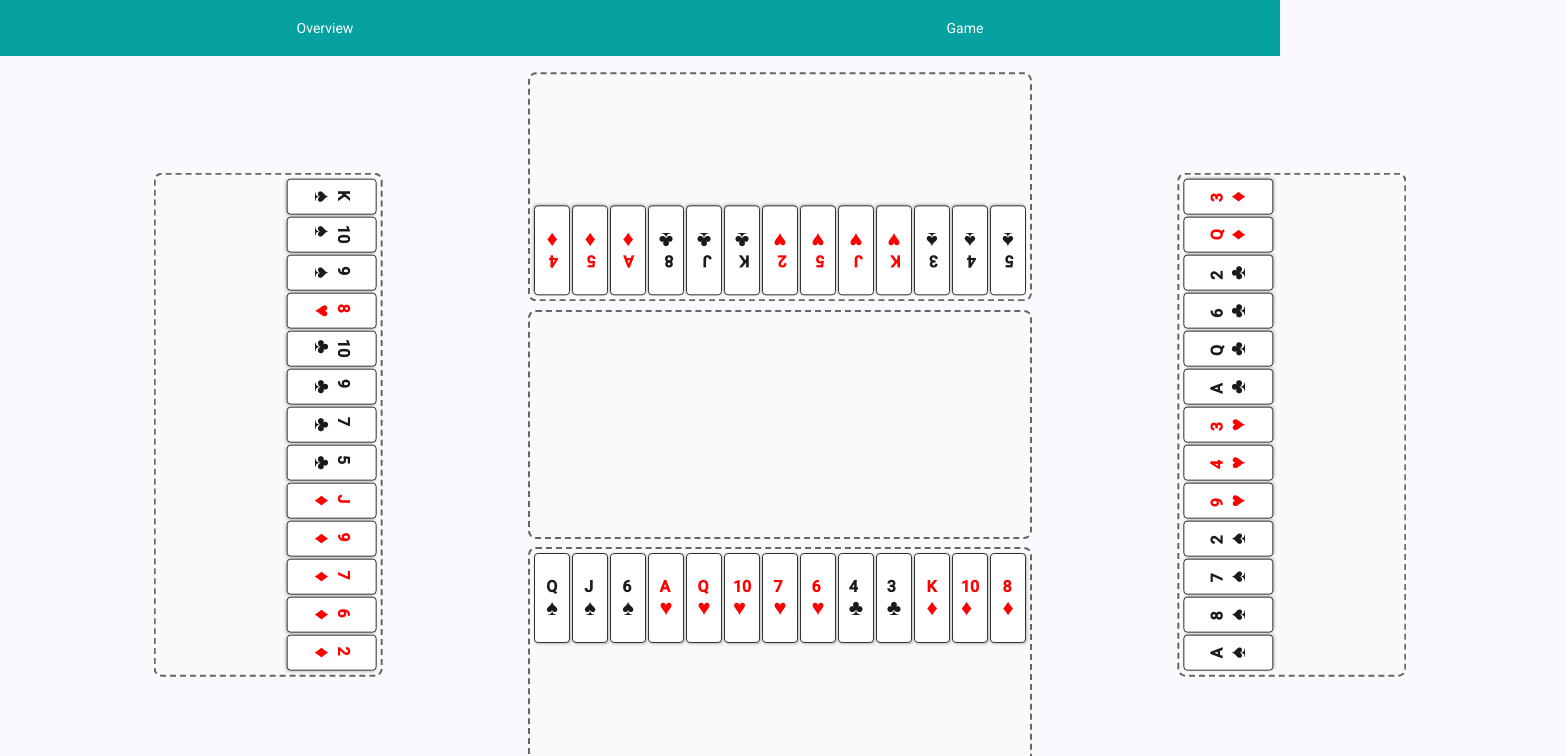
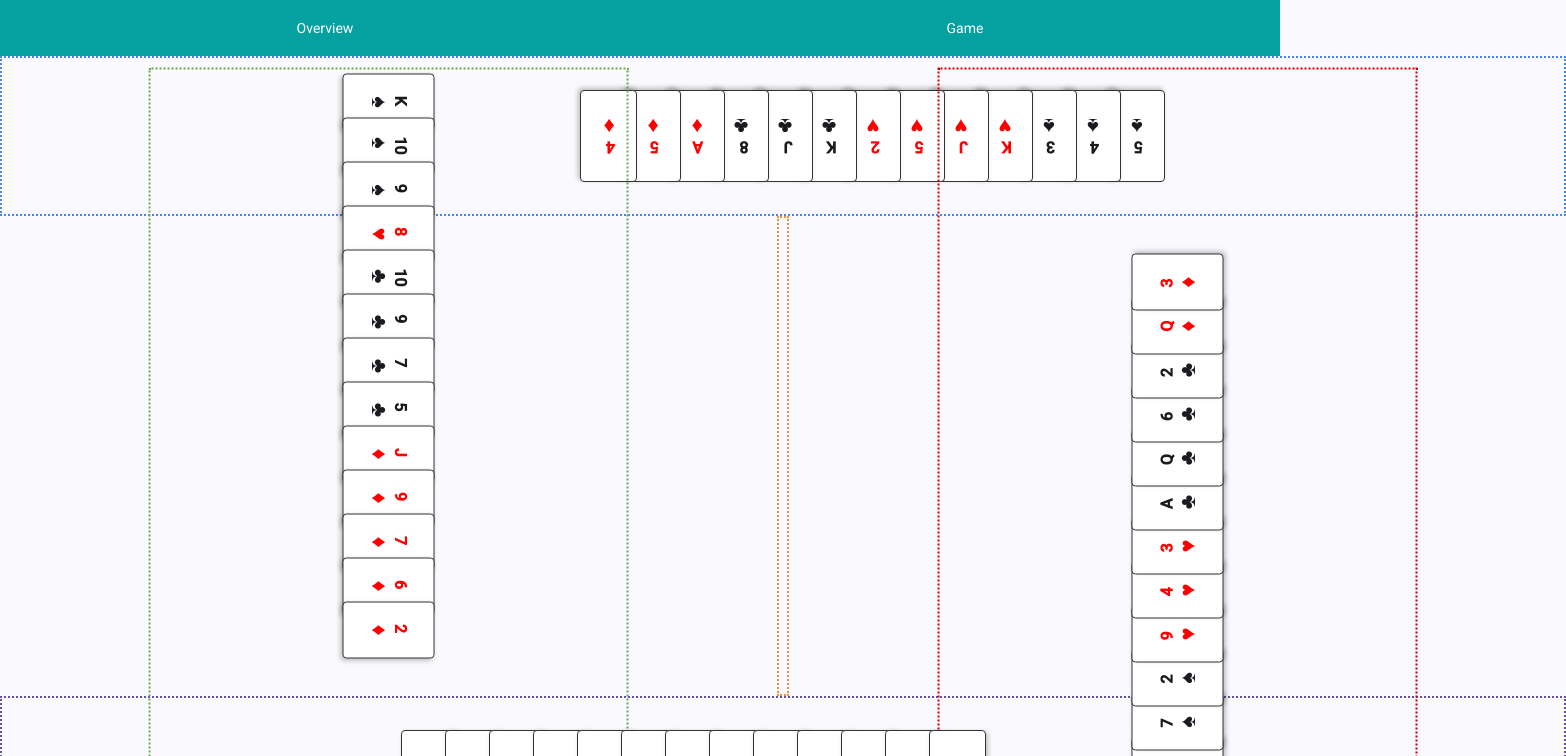
Before and after one commit to yohagos/ng-card-game, an Angular app: page / in a window 1280 px wide. Shown: the top 756 px of the page, 1566 px wide, since content can reach past the window. Built offline with nearby package versions, Linux system fonts and the light colour scheme.

Commit message:
adjusting the design and display of the cards / per person

```diff
--- a/src/app/shared/card/card.html
+++ b/src/app/shared/card/card.html
@@ -1,15 +1,18 @@
-<div class="board">
+<div class="container">
   <div
-    class="zone to-center"
+    class="top"
     cdkDropList
     id="userA"
-    [cdkDropListData]="userC"
+    [cdkDropListData]="user_a()"
     [cdkDropListConnectedTo]="['center']"
     (cdkDropListDropped)="dropCard($event)"
   >
     <div class="card-row">
-      @for (card of userA; track $index) {
-      <div class="card {{ card.suit }}" cdkDrag>
+      @for (card of user_a(); track $index ) {
+      <div class="card card-bg {{ card.suit }}"
+[style.z-index]="$index"
+        [style.transform]="'translateX(' + ($index * -15) + 'px)'"
+      cdkDrag>
         <div class="corner top-left">
           <div class="value">{{ card.value }}</div>
           <div class="suit">{{ card.suit }}</div>
@@ -19,16 +22,19 @@
     </div>
   </div>
   <div
-    class="zone left-center"
+    class="left"
     cdkDropList
     id="userB"
-    [cdkDropListData]="userB"
+    [cdkDropListData]="user_b()"
     [cdkDropListConnectedTo]="['center']"
     (cdkDropListDropped)="dropCard($event)"
   >
     <div class="card-row">
-      @for (card of userB; track $index) {
-      <div class="card {{ card.suit }}" cdkDrag>
+      @for (card of user_b(); track $index) {
+      <div class="card card-bg {{ card.suit }}"
+[style.z-index]="$index"
+        [style.transform]="'translateX(' + ($index * -15) + 'px)'"
+      cdkDrag>
         <div class="corner top-left">
           <div class="value">{{ card.value }}</div>
           <div class="suit">{{ card.suit }}</div>
@@ -38,11 +44,11 @@
     </div>
   </div>
   <div
-    class="zone center"
+    class="center"
     cdkDropList
     id="center"
     [cdkDropListData]="centerCards"
-    [cdkDropListConnectedTo]="['userA','userB','userC','userD']"
+    [cdkDropListConnectedTo]="['userA', 'userB', 'userC', 'userD']"
     (cdkDropListDropped)="dropCard($event)"
   >
     <div class="card-row">
@@ -57,16 +63,20 @@
     </div>
   </div>
   <div
-    class="zone right-center"
+    class="right"
     cdkDropList
     id="userC"
-    [cdkDropListData]="userC"
+    [cdkDropListData]="user_c()"
     [cdkDropListConnectedTo]="['center']"
     (cdkDropListDropped)="dropCard($event)"
   >
     <div class="card-row">
-      @for (card of userC; track $index) {
-      <div class="card {{ card.suit }}" cdkDrag>
+      @for (card of user_c(); track $index) {
+      <div
+        class="card card-bg {{ card.suit }}"
+        [style.z-index]="$index"
+        [style.transform]="'translateX(' + ($index * -15) + 'px)'"
+        cdkDrag>
         <div class="corner top-left">
           <div class="value">{{ card.value }}</div>
           <div class="suit">{{ card.suit }}</div>
@@ -76,16 +86,19 @@
     </div>
   </div>
   <div
-    class="zone bottom-center"
+    class="bottom"
     cdkDropList
     id="userD"
-    [cdkDropListData]="userD"
+    [cdkDropListData]="user_d()"
     [cdkDropListConnectedTo]="['center']"
     (cdkDropListDropped)="dropCard($event)"
   >
     <div class="card-row">
-      @for (card of userD; track $index) {
-      <div class="card {{ card.suit }}" cdkDrag>
+      @for (card of user_d(); track $index) {
+      <div class="card {{ card.suit }}"
+[style.z-index]="$index"
+        [style.transform]="'translateX(' + ($index * -15) + 'px)'"
+      cdkDrag>
         <div class="corner top-left">
           <div class="value">{{ card.value }}</div>
           <div class="suit">{{ card.suit }}</div>
--- a/src/app/shared/card/card.scss
+++ b/src/app/shared/card/card.scss
@@ -1,33 +1,26 @@
-.board{
-  display:grid;
+ /* .board {
+  display: grid;
   grid-template-areas:
     ". top ."
-    "left mid right"
-    ". bot .";
-  grid-template-columns:1fr 1fr 1fr;
-  grid-template-rows:1fr 1fr 1fr;
-  height:92vh;
-  gap:0.5rem;
-  padding:1rem;
-  box-sizing:border-box;
+    "left center right"
+    ". bottom .";
+  grid-template-rows: auto 1fr auto;
+  grid-template-columns: auto 1fr auto;
+  height: 90vh;
+  gap: 0;
+  margin: 0;
+  padding: 0;
 }
-.zone{
-  border:2px dashed #666;
-  border-radius:8px;
-  background:#fafafa;
-  max-width: 500px;
-}
+
 .to-center     {grid-area:top;}
 .left-center   {grid-area:left;}
-.center        {grid-area:mid;}
+.center        {grid-area:center;}
 .right-center  {grid-area:right;}
-.bottom-center {grid-area:bot;}
+.bottom-center {grid-area:bottom;}
 
-.to-center,
-.bottom-center{
-  flex-direction:row;
-  align-items:center;
-  justify-content:center;
+.zone {
+  border: 1px solid #ccc;
+  padding: 0;
 }
 
 .left-center,
@@ -39,26 +32,116 @@
 
 .to-center {
   transform: rotate(180deg);
+  height: 10em;
 }
 
 .left-center {
   transform: rotate(90deg);
+  margin-top: 20em;
+  height: fit-content;
 }
 
 .right-center {
   transform: rotate(270deg);
-}
+  height: auto;
+} */
+
+.container {
+            display: grid;
+            grid-template-areas:
+                "top top top"
+                "left center right"
+                "bottom bottom bottom";
+            grid-template-columns: 1fr 1fr 1fr;
+            grid-template-rows: 1fr 3fr 1fr;
+            height: 100vh;
+            gap: 0;
+        }
+
+        .top {
+            grid-area: top;
+            _background-color: #4a86e8;
+            display: flex;
+            align-items: center;
+            justify-content: center;
+            _color: white;
+            font-weight: bold;
+            border: 2px dotted #4a86e8;
+
+            transform: rotate(180deg);
+        }
+
+        .left {
+            grid-area: left;
+            _background-color: #6aa84f;
+            display: flex;
+            align-items: center;
+            justify-content: center;
+            _color: white;
+            _font-weight: bold;
+            border: 2px dotted #6aa84f;
+
+            transform: rotate(90deg);
+        }
+
+        .center {
+            grid-area: center;
+            _background-color: #e69138;
+            display: flex;
+            align-items: center;
+            justify-content: center;
+            _color: white;
+            _font-weight: bold;
+            border: 2px dotted #e69138;
+        }
+
+        .right {
+            grid-area: right;
+            _background-color: #cc0000;
+            display: flex;
+            align-items: center;
+            justify-content: center;
+            _color: white;
+            font-weight: bold;
+            border: 2px dotted #cc0000;
+
+            transform: rotate(270deg);
+        }
+
+        .bottom {
+            grid-area: bottom;
+            _background-color: #674ea7;
+            display: flex;
+            align-items: center;
+            justify-content: center;
+            _color: white;
+            font-weight: bold;
+            border: 2px dotted #674ea7;
+        }
+
+        @media (max-width: 768px) {
+            .container {
+                grid-template-areas:
+                    "top"
+                    "left"
+                    "center"
+                    "right"
+                    "bottom";
+                grid-template-columns: 1fr;
+                grid-template-rows: 1fr 1fr 2fr 1fr 1fr;
+            }
+        }
 
 .card-row {
   display:flex;
+  margin: auto;
   gap:2px;
   padding:4px;
 }
 
 .card{
   width:55px;
-  height:88px;
-  background:#fff;
+  height:90px;
   border:1px solid #333;
   border-radius:4px;
   display:flex;
@@ -68,7 +151,8 @@
   font-weight:bold;
   font-size:16px;
   cursor:pointer;
-  box-shadow:1px 1px 3px rgba(0,0,0,.25);
+  box-shadow:2px 2px 5px rgba(0,0,0,.25);
+  background: white;
 }
 
 .suit{
@@ -77,3 +161,7 @@
 }
 
 .♥, .♦{ color:red; }
+
+.card-bg {
+  //background: radial-gradient(circle,rgba(42, 123, 155, 1) 0%, rgba(87, 199, 133, 1) 35%, rgba(237, 221, 83, 1) 100%);
+}
--- a/src/app/shared/card/card.ts
+++ b/src/app/shared/card/card.ts
@@ -33,6 +33,11 @@ export class Card implements OnInit, OnDestroy {
   userB: any[] = []
   userC: any[] = []
   userD: any[] = []
+
+  user_a = signal(<any>[])
+  user_b = signal(<any>[])
+  user_c = signal(<any>[])
+  user_d = signal(<any>[])
 
   centerCards: any[] = []
 
@@ -70,20 +75,26 @@ export class Card implements OnInit, OnDestroy {
 
   getRandomCards() {
     const shuffled = [...this.cards].sort(() => 0.5 - Math.random())
-    this.userA = this.sortCards(shuffled.splice(0, 13))
+    /* this.userA = this.sortCards(shuffled.splice(0, 13))
     this.userB = this.sortCards(shuffled.splice(0, 13))
     this.userC = this.sortCards(shuffled.splice(0, 13))
-    this.userD = this.sortCards(shuffled.splice(0, 13))
+    this.userD = this.sortCards(shuffled.splice(0, 13)) */
 
-    console.log('Shuffled List of cards | Before => ', shuffled)
+    this.user_a.set(this.sortCards(shuffled.splice(0, 13)))
+    this.user_b.set(this.sortCards(shuffled.splice(0, 13)))
+    this.user_c.set(this.sortCards(shuffled.splice(0, 13)))
+    this.user_d.set(this.sortCards(shuffled.splice(0, 13)))
+
+    /* console.log('Shuffled List of cards | Before => ', shuffled)
     console.log('User a cards => ', this.userA)
     console.log('User b cards => ', this.userB)
     console.log('User c cards => ', this.userC)
     console.log('User d cards => ', this.userD)
-    console.log('Shuffled List of cards | After => ', shuffled)
+    console.log('Shuffled List of cards | After => ', shuffled) */
   }
 
   dropCard(event: CdkDragDrop<string[]>) {
+    console.log('Card dropped => ', event)
    if (event.previousContainer === event.container) {
       moveItemInArray(
         event.container.data,
@@ -97,6 +108,7 @@ export class Card implements OnInit, OnDestroy {
         event.previousIndex,
         event.currentIndex
       )
+
    }
   }
 
```
Lines whose indentation alone changed are shown as unchanged.
